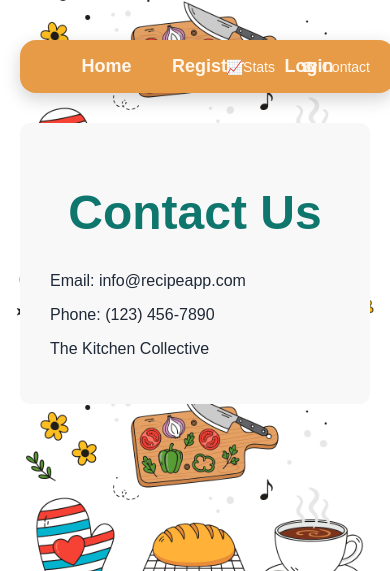
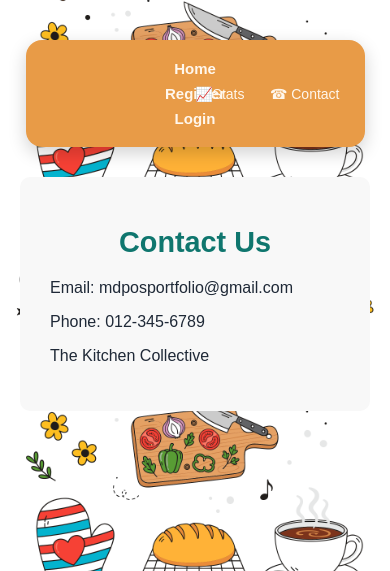
Before and after one commit to mdpos95-tech/recipe_flask_app_MOD4, a Flask app: page /contact in a window 390 px wide. Shown: the top 571 px of the page. Run offline with Flask 3, Linux system fonts and the light colour scheme.

Commit message:
tested and added css for medias

```diff
--- a/static/style.css
+++ b/static/style.css
@@ -272,3 +272,70 @@ text-align: left;
     text-decoration: none;
 
 }
+
+@media (max-width:720px) {
+    nav a{
+        font-size: 16px;
+        margin: 0 10px;
+    }
+
+    .recipe{
+        width: 95%;
+        padding: 20px;
+    }
+
+    .hero {
+        padding: 25px;
+    }
+
+    h1{
+        font-size: 2.2rem;
+    }
+}
+
+@media (max-width: 480px){
+    nav{
+        padding: 12px;
+    }
+
+    nav a{
+        display: block;
+        margin: 8px 0;
+        font-size: 15px;
+    }
+
+    .stats-button,
+    .contact-button{
+        position: static;
+        display: inline-block;
+        margin: 5px;
+        transform: none;
+    }
+
+    .recipe{
+        width: 100%;
+        padding: 15px;
+    }
+
+    .recipe img,
+    .recipe-image{
+        width: 100%;
+        height: auto;
+
+    }
+
+    h1{
+        font-size: 1.8rem;
+    }
+
+    h2{
+        font-size: 1.4rem;
+
+    }
+
+    table {
+        width: 100%;
+        font-size: 14px;
+    }
+
+}
--- a/templates/contact.html
+++ b/templates/contact.html
@@ -2,8 +2,8 @@
 {% block content %}
 <div class="card">
 <h1>Contact Us</h1>
-<p>Email: info@recipeapp.com</p>
-<p>Phone: (123) 456-7890</p>
+<p>Email: mdposportfolio@gmail.com</p>
+<p>Phone: 012-345-6789</p>
 <p>The Kitchen Collective</p>
 </div>
 {% endblock %}
```
